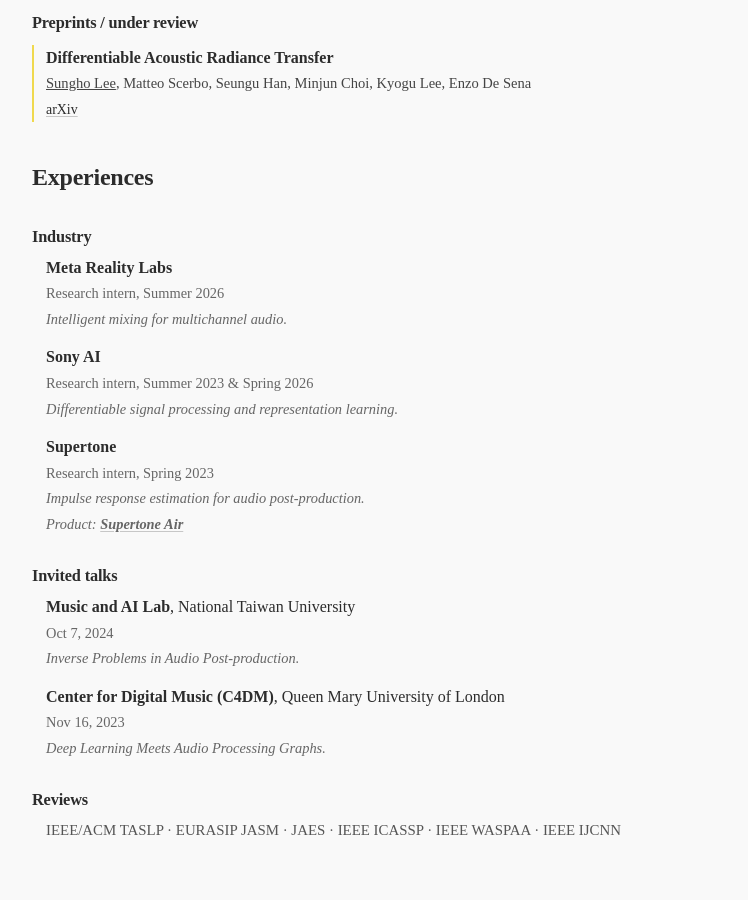
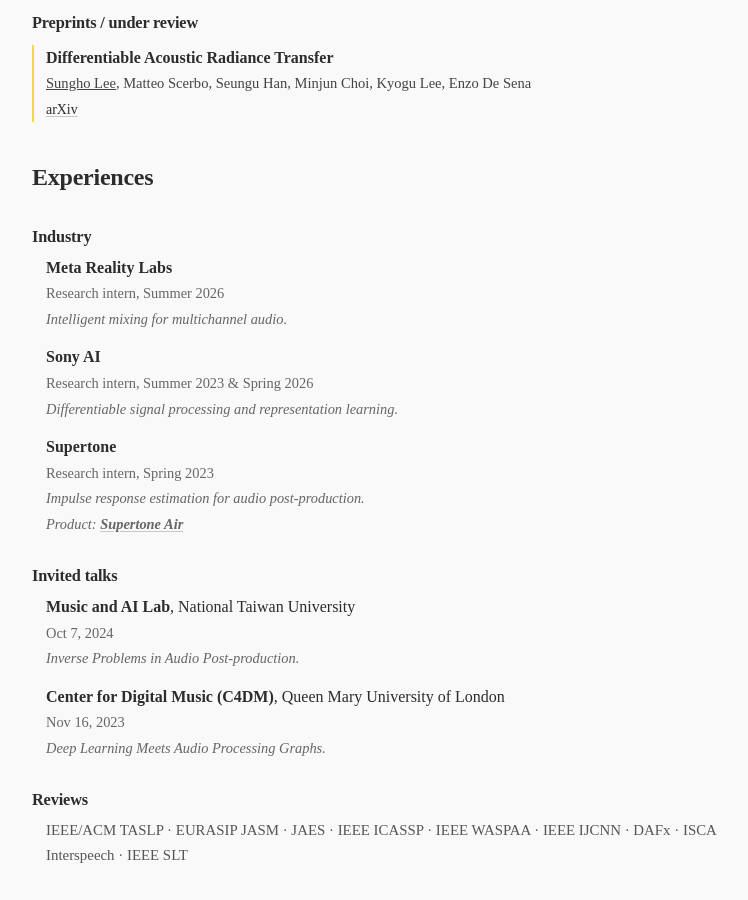
Before and after one commit to sh-lee97/sh-lee97.github.io, a Jekyll site: the page built from index.html, in a window 1280 px wide and 900 px high, scrolled down 1603 px. Shown: the whole window, without its empty margins (257-1005 px from the left). Built offline with Jekyll 4.4.1, drawn with Linux system fonts in a browser that asks for light colours; before the commit the page ends 2478 px from its top, so only the background shows below that.

Commit message:
Add DAFx, ISCA Interspeech, and IEEE SLT to review list
Co-Authored-By: Claude Opus 4.6 (1M context) <noreply@anthropic.com>

```diff
--- a/index.html
+++ b/index.html
@@ -189,7 +189,7 @@ title: Sungho Lee
 </ul>
 
 <p class="exp-category">Reviews</p>
-<p class="reviews-inline">IEEE/ACM TASLP &middot; EURASIP JASM &middot; JAES &middot; IEEE ICASSP &middot; IEEE WASPAA &middot; IEEE IJCNN</p>
+<p class="reviews-inline">IEEE/ACM TASLP &middot; EURASIP JASM &middot; JAES &middot; IEEE ICASSP &middot; IEEE WASPAA &middot; IEEE IJCNN &middot; DAFx &middot; ISCA Interspeech &middot; IEEE SLT</p>
 
 <script>
 document.getElementById('pub-toggle').addEventListener('click', function() {
```
